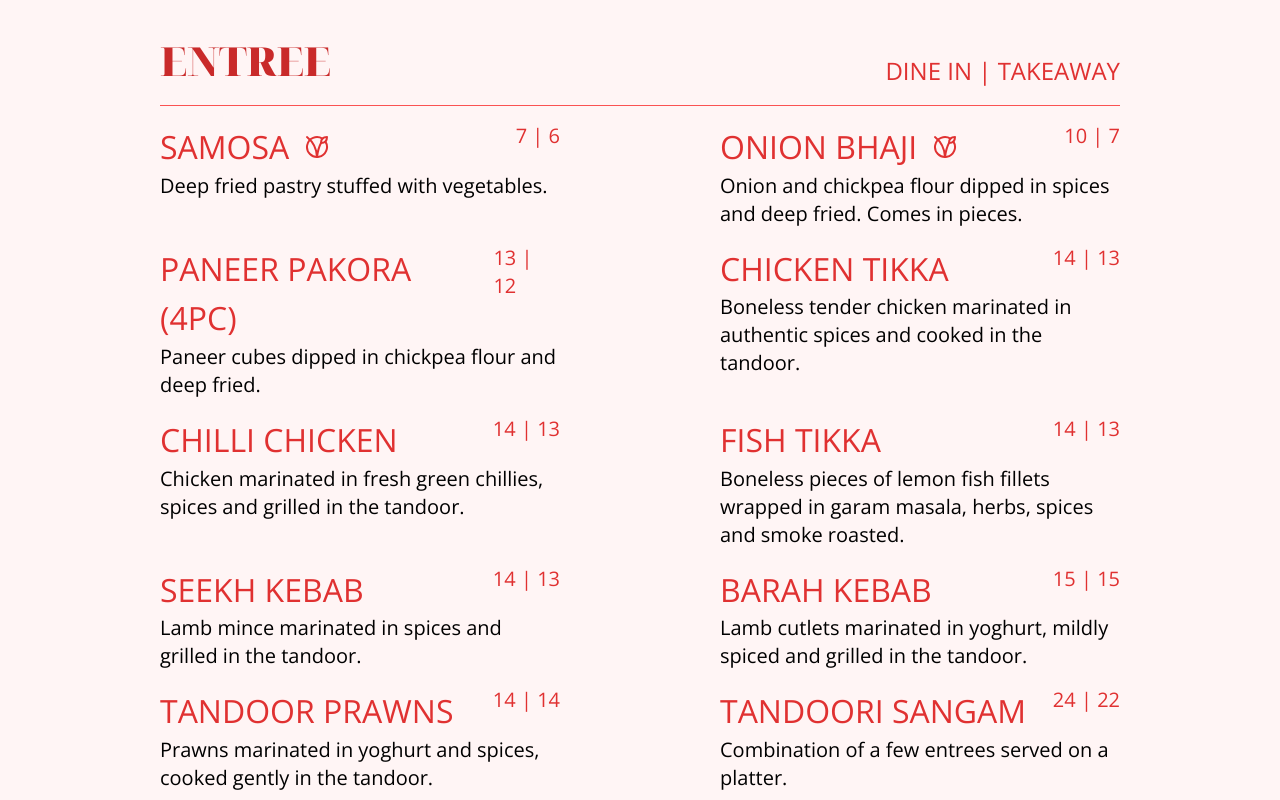
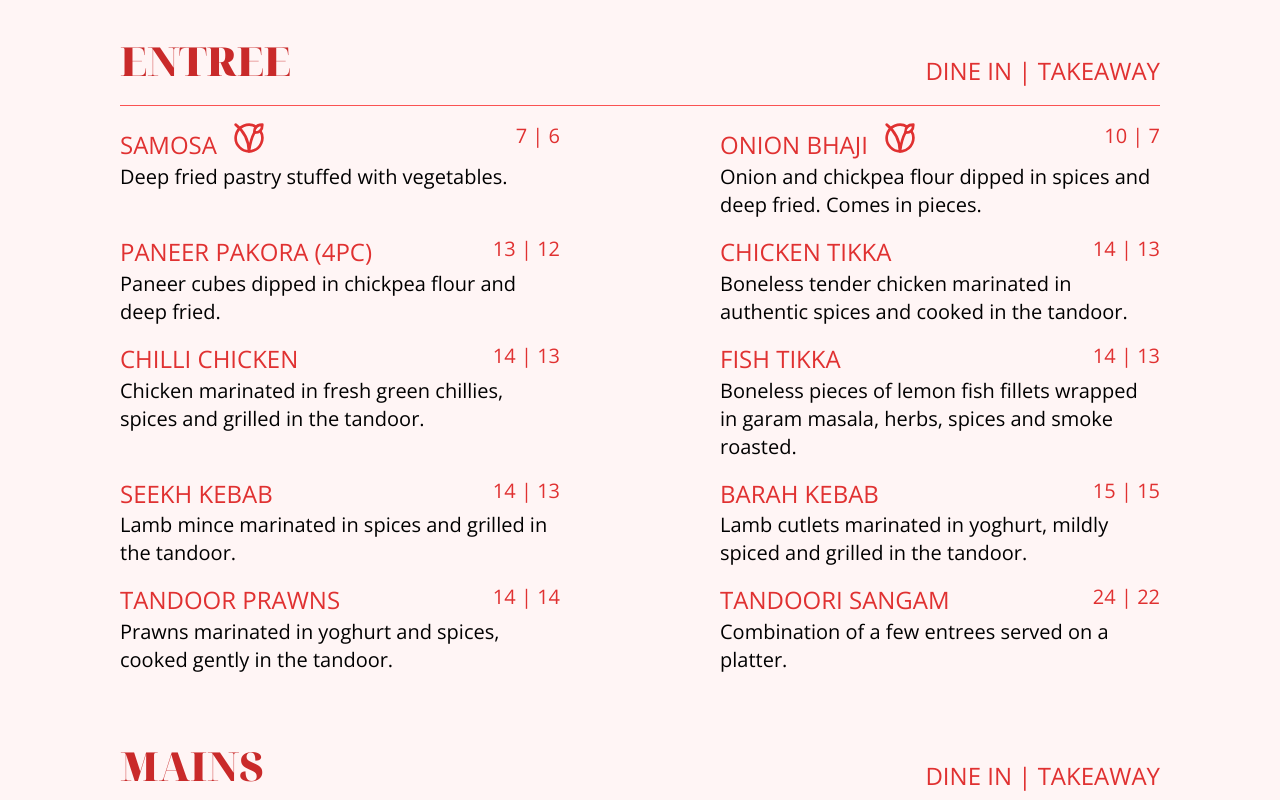
Before and after one commit to MannyKv/Sagar-Indian-Restaurant, a React (Vite) app: page / in a window 1280 px wide. Shown: the part 1040-1840 px from the top of the page. Built offline with nearby package versions, Linux system fonts and the light colour scheme.

Commit message:
feat: fixed margins on smalelr views and the price text wrapping

```diff
--- a/src/component/menuComponents/menuItem.tsx
+++ b/src/component/menuComponents/menuItem.tsx
@@ -11,11 +11,12 @@ const MenuItem: FC<ItemProps> = ({item}) => {
     return (
         <Box>
             <Box style={{display:"flex", justifyContent:"space-between"}}>
-                <Text tt="uppercase" size={"md"} c={"primary.8"}>{item.name}
+                <Text tt="uppercase" size={"sm"} c={"primary.8"} style={{margin:"0 1rem 0 0"}}>{item.name}
 
-                    {item.vegan ? ( <Tooltip label={"Can be made vegan"}><VeganIcon style={{color:"E03131", marginLeft: "1rem"}}/></Tooltip>):null}</Text>
+                    {item.vegan ? ( <Tooltip label={"Can be made vegan"}><VeganIcon size={"2rem"} style={{color:"E03131", marginLeft: "1rem"}}/></Tooltip>):null}</Text>
 
-                <Text tt="uppercase" size={"xs"} c={"primary.8"}>{item.price[0]} | {item.price[1]}</Text>
+                <Text tt="uppercase" size={"xs"} c={"primary.8"} style={{whiteSpace: "nowrap"}}>{item.price[0]} | {item.price[1]}</Text>
+
             </Box>
             <Text size={"xs"}>{item.description}</Text>
         </Box>
--- a/src/page/thePage.module.css
+++ b/src/page/thePage.module.css
@@ -23,7 +23,7 @@ body{
 }
 
 .container{
-    margin: 5rem 10rem 0 10rem;
+    margin: 5rem 7.5rem 0 7.5rem;
 }
 
 .mainTitle{
@@ -38,7 +38,7 @@ font-family: Open Sans, serif;
     font-size:40%
 }
 .container{
-    margin: 2rem 1rem 0 1rem;
+    margin: 2rem 5rem 0 5rem;
 }
 }
 @media (min-width: 576px) { html{
```
